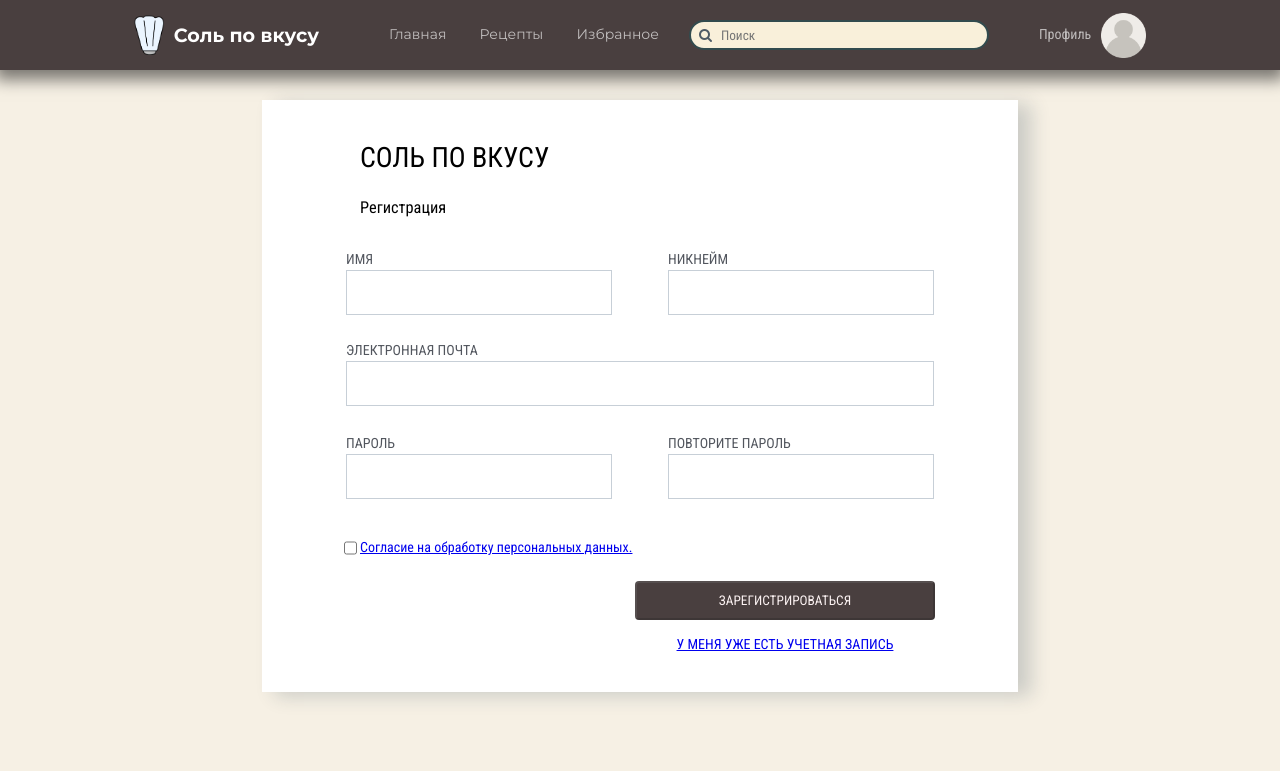
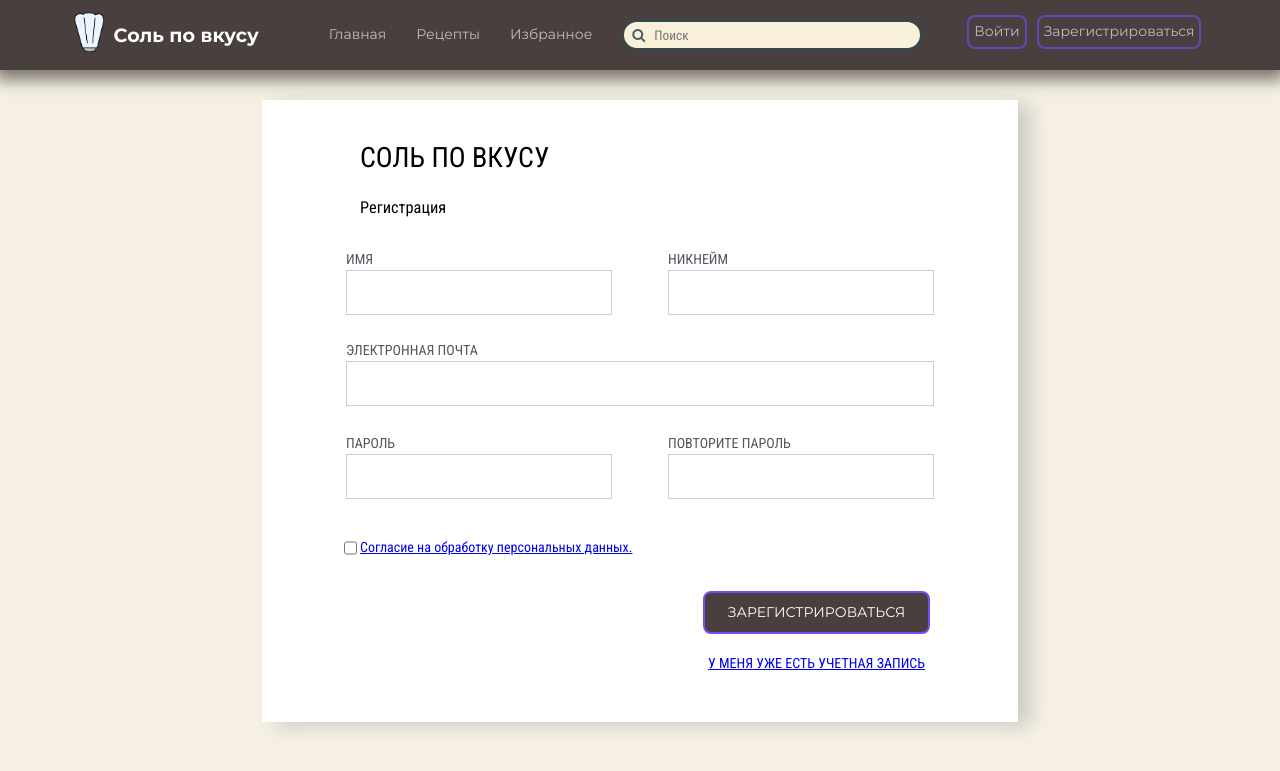
Before and after one commit to mmpechenbku/SaltToTaste, a Django app: page /registration/ in a window 1280 px wide. Shown: the top 771 px of the page. Run offline with Django 4.2, Linux system fonts and the light colour scheme; some libraries are stand-ins or nearby versions; some web fonts are replaced.

Commit message:
Add Index

```diff
--- a/SaltToTasteProject/SaltToTasteProject/static/css/base.css
+++ b/SaltToTasteProject/SaltToTasteProject/static/css/base.css
@@ -9,7 +9,6 @@ body {
     font-size: 14px;
     line-height: 1.4;
     min-width: 320px;
-    overflow: hidden;
     background-color: #F6F0E4;
     margin: 0;
 }
@@ -30,6 +29,7 @@ body {
 }
 .navbar-menu {
     list-style-type: none;
+    display: inline-flex;
 }
 
 .navbar-menu li{
@@ -59,6 +59,7 @@ body {
     padding-left: 10px;
     font-weight: bold;
     font-family: 'Montserrat', sans-serif;
+    white-space: nowrap;
 }
 
 
@@ -71,7 +72,6 @@ padding-left: 30px;
 .search-box input#search {
   width: 300px;
   vertical-align: middle;
-   border: none;
    height: 30px;
     border-radius: 42px;
     border: 2px solid #324b4e;
@@ -92,13 +92,13 @@ padding-left: 30px;
 
 .profile-menu {
     list-style-type: none;
+    display: inline-flex;
 }
 .profile-menu li a{
-    display: inline-block;
     color: #FFF;
     text-decoration: none;
     opacity: 0.65;
-    padding: 10px;
+    padding: 5px;
     transition: all .07s ease-in-out;
 }
 
@@ -114,6 +114,7 @@ padding-left: 30px;
 /*Регистрация*/
 .container-1 {
 max-width: 700px;
+height: auto;
 padding: 2em;
 background-color: #fff;
 margin-top: 30px;
@@ -189,16 +190,8 @@ form label input {
     flex-direction: column;
 }
 .button-reg a{
-    padding-top: 15px;
+    padding: 10px;
     text-align: center;
-}
-form label span.label-text {
-    display: block;
-    font-size: 14px;
-    text-transform: uppercase;
-    -webkit-transition: all 0.25s;
-    transition: all 0.25s;
-    color: #52565E;
 }
 .button-login{
     display: flex;
@@ -209,9 +202,19 @@ form label span.label-text {
     align-items: center;
 }
 .button-login a{
-    padding-top: 15px;
+    padding: 10px;
     text-align: center;
+    width: 250px;
 }
+form label span.label-text {
+    display: block;
+    font-size: 14px;
+    text-transform: uppercase;
+    -webkit-transition: all 0.25s;
+    transition: all 0.25s;
+    color: #52565E;
+}
+
 .button-login input {
    background: #493F3F;
    color: #FCF3F3;
@@ -219,10 +222,10 @@ form label span.label-text {
    padding: 10px;
    width: 300px;
 }
-.container {
+.container-2 {
     display: block;
     max-width: 90%;
-    height: auto;
+    height: 100%;
     margin-left: auto;
     margin-right: auto;
 }
@@ -242,3 +245,32 @@ form label span.label-text {
     width: 50%;
     text-align: center;
 }
+.shine-button {
+  display: inline-block;
+  margin: 10px 5px;
+  position: relative;
+  text-decoration: none;
+  color: #fff;
+  overflow: hidden;
+  border: 2px solid #7749F8;
+  border-radius: 8px;
+  background: #493F3F;
+  font-family: 'Montserrat', sans-serif;
+}
+.shine-button:before {
+  content: "";
+  background: linear-gradient(90deg, rgba(255, 255, 255, .1), rgba(255, 255, 255, .5));
+  height: 50px;
+  width: 50px;
+  position: absolute;
+  top: -8px;
+  left: -75px;
+  transform: skewX(-45deg);
+}
+.shine-button:hover {
+  background: #7749F8;
+}
+.shine-button:hover:before {
+  left: 150px;
+  transition: .5s ease-in-out;
+}
--- a/SaltToTasteProject/SaltToTasteProject/templates/base_layout.html
+++ b/SaltToTasteProject/SaltToTasteProject/templates/base_layout.html
@@ -17,11 +17,11 @@
 <body>
     <div class="navbar">
         <div class="container">
-            <img src="{% static "img/logo.png" %}" alt="" width="30" height="40">
-            <a href="#" class="logo">Соль по вкусу</a>
+            <a href="{% url 'home' %}"><img src="{% static 'img/logo.png' %}" alt="" width="30" height="40"></a>
+            <a href="{% url 'home' %}" class="logo">Соль по вкусу</a>
             <div class="navbar-wrap">
                 <ul class="navbar-menu">
-                    <li><a href="#">Главная</a></li>
+                    <li><a href="{% url 'home' %}">Главная</a></li>
                     <li><a href="#">Рецепты</a></li>
                     <li><a href="#">Избранное</a></li>
                 </ul>
@@ -32,9 +32,13 @@
             </form>
             <div class="navbar-profile">
                 <ul class="profile-menu">
+                    <li><a href="{% url 'login' %}" class="shine-button">Войти</a></li>
+                    <li><a href="{% url 'registrations' %}" class="shine-button">Зарегистрироваться</a></li>
+                </ul>
+               <!--
                     <li><a href="#">Профиль</a></li>
-                </ul>
-                <img src="{% static "img/ProfileIcon.png" %}" alt="" width="45" height="45">
+
+                <img src="{% static 'img/ProfileIcon.png' %}" alt="" width="45" height="45">-->
             </div>
         </div>
     </div>
--- a/SaltToTasteProject/SaltToTasteProject/templates/index.html
+++ b/SaltToTasteProject/SaltToTasteProject/templates/index.html
@@ -4,7 +4,7 @@
 {% block title %}Главная страница{% endblock %}
 
 {% block content %}
-    <div class="container">
+    <div class="container-2">
         <h1>Добро пожаловать в “Соль по вкусу”!</h1>
         <div class="one-half">
             <div class="cont-1">
--- a/SaltToTasteProject/SaltToTasteProject/urls.py
+++ b/SaltToTasteProject/SaltToTasteProject/urls.py
@@ -22,7 +22,6 @@ from django.conf.urls.static import static
 urlpatterns = [
     path('', include('users.urls')),
     path('admin/', admin.site.urls),
-    path('account/', include('users.urls'))
 ] + static(settings.STATIC_URL, document_root=settings.STATIC_ROOT)
 
 if settings.DEBUG:
--- a/SaltToTasteProject/users/templates/users/login.html
+++ b/SaltToTasteProject/users/templates/users/login.html
@@ -18,7 +18,7 @@
             <input type="text" id="password" placeholder="">
         </label>
         <div class="button-login">
-            <input type="submit" name="submit" class="submit" disabled="" value="ВОЙТИ" />
+            <a href="{% url 'registrations' %}" class="shine-button">ВОЙТИ</a>
             <a href="#">У ВАС НЕТ УЧЕТНОЙ ЗАПИСИ?</a>
             <a href="#">ЗАБЫЛИ ПАРОЛЬ?</a>
         </div>
--- a/SaltToTasteProject/users/templates/users/signup.html
+++ b/SaltToTasteProject/users/templates/users/signup.html
@@ -32,19 +32,10 @@
             <input type="checkbox" id="politics" onclick="check();" value="" autocomplete="off"/><a href="ссылка на страницу согласия">Cогласие на обработку персональных данных.</a>
         </label>
         <div class="button-reg">
-            <input type="submit" name="submit" class="submit" disabled="" value="ЗАРЕГИСТРИРОВАТЬСЯ" />
+            <a href="{% url 'registrations' %}" class="shine-button">ЗАРЕГИСТРИРОВАТЬСЯ</a>
             <a href="#">У МЕНЯ УЖЕ ЕСТЬ УЧЕТНАЯ ЗАПИСЬ</a>
         </div>
     </form>
-        <script>
-        function check() {
-        var submit = document.getElementsByName('submit')[0];
-        if (document.getElementById('politics').checked)
-        submit.disabled = '';
-        else
-        submit.disabled = 'disabled';
-        }
-        </script>
 </div>
 
 {% endblock %}
```
